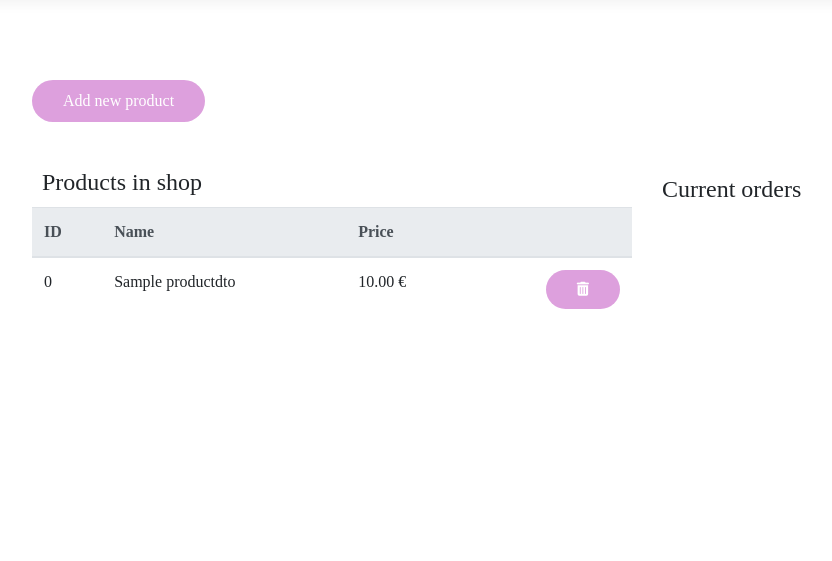
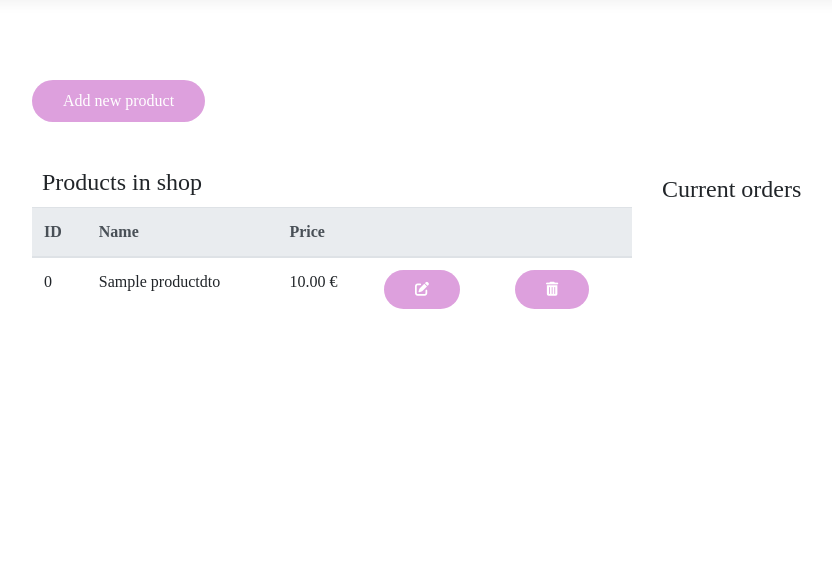
Before and after one commit to Tragicoma/ArtStore-Web-App, an ASP.NET Core app: page /Admin/ProductEdit in a window 1280 px wide. Shown: the part 62-623 px from the top of the page, without its empty margins (53-885 px from the left). Run offline with ASP.NET Core 8, Linux system fonts and the light colour scheme; tables that the repository leaves empty hold one stand-in row (values such as "Sample post"); some libraries are stand-ins or nearby versions.

Commit message:
Adding edit button in Admin

```diff
--- a/ArtStore.Ui/Controllers/AdminController.cs
+++ b/ArtStore.Ui/Controllers/AdminController.cs
@@ -81,8 +81,8 @@ namespace ArtStore.Ui.Controllers
                 Price = price,
                 //Author = pManager.GetAuthorById(author),
                 Category = category,
-                Description = descrip
-                //Picture = pic.FileName
+                Description = descrip,
+                Picture = "Default_pic.png"
             };
 
             pManager.AddProduct(newp);
--- a/ArtStore.Ui/Views/Admin/ProductEdit.cshtml
+++ b/ArtStore.Ui/Views/Admin/ProductEdit.cshtml
@@ -1,4 +1,4 @@
-@using ArtStore.Entity
+
 @model dynamic
 
 <!DOCTYPE html>
@@ -11,7 +11,7 @@
     <div class=" row" style="margin-top:50px">
         <div class="col">
             <p>
-                <button class="btn"  type="button" data-toggle="collapse" data-target="#collapseExample" aria-expanded="false" aria-controls="collapseExample">
+                <button class="btn" type="button" data-toggle="collapse" data-target="#collapseExample" aria-expanded="false" aria-controls="collapseExample">
                     Add new product
                 </button>
             </p>
@@ -51,7 +51,7 @@
                         </div>
                         <div class="form-group">
                             <label for="upPicture">Product Picture:</label>
-                            <input name="pic "type="file" accept="image/png, image/gif, image/jpeg" value="Upload" class="form-control-file" id="upPicture">
+                            <input name="pic " type="file" accept="image/png, image/gif, image/jpeg" value="Upload" class="form-control-file" id="upPicture">
                         </div>
 
                         <button class="btn" type="submit">ADD</button>
@@ -65,21 +65,30 @@
                         <th scope="col">ID</th>
                         <th colspan="2">Name</th>
                         <th scope="col">Price</th>
-                        <th colspan="1"></th>
+                        <th></th>
+                        <th></th>
                     </tr>
                 </thead>
                 <tbody>
                     @foreach (var product in @Model.Products)
                     {
+
+                    <tr>
+                        <td>@product.ID</td>
+                        <td colspan="2">@product.Name</td>
+                        <td colspan="1">@product.Price.ToString("N") &euro;</td>
+                        @using (Html.BeginForm("Edit", "Admin", FormMethod.Post))
+                        {
+                            <td><button type="submit" name="id" value="@product.ID" class="btn btn-sm" style="color:white; margin:0px;"><i class="fas fa-edit"></i></button></td>
+                        }
+
                         @using (Html.BeginForm("Delete", "Admin", FormMethod.Post))
                         {
-                            <tr>
-                                <td>@product.ID</td>
-                                <td colspan="2">@product.Name</td>
-                                <td colspan="1">@product.Price.ToString("N") &euro;</td>
-                                <td colspan="1" style="text-align:right"><button type="submit" name="id" value="@product.ID" onclick="return confirm('Are you sure you want to delete this product?')" class="btn btn-sm" style="color:white; margin:0px"><i class="fas fa-trash-alt"></i></button></td>
-                            </tr>
+                            <td><button type="submit" name="id" value="@product.ID" onclick="return confirm('Are you sure you want to delete this product?')" class="btn btn-sm" style="color:white; margin:0px;"><i class="fas fa-trash-alt"></i></button></td>
                         }
+
+                    </tr>
+
                     }
                 </tbody>
             </table>
```
Also changed, not shown: ArtStore.Ui/Views/Shop/Finalize.cshtml (added, +18 -0 lines), ArtStore.Ui/wwwroot/pic/Default_pic.png (added), DAL/DAL.csproj.
